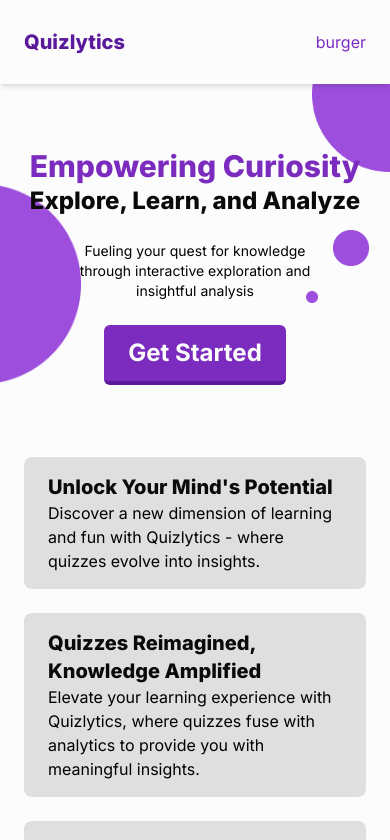
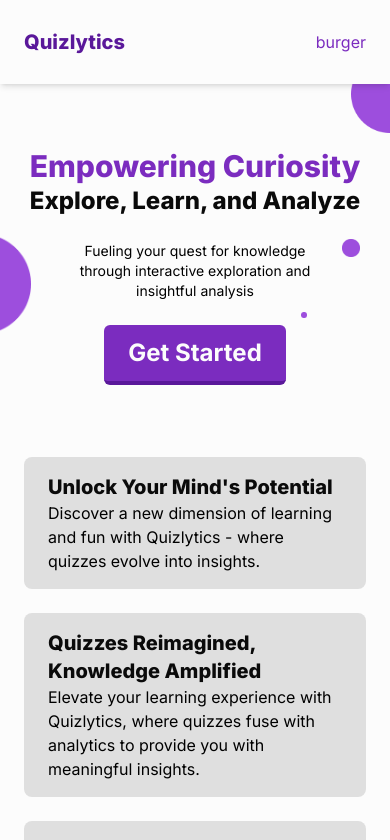
Before and after one commit to code-rizzard/quizlytics_nextjs, a Next.js app: page / in a window 390 px wide. Shown: the top 840 px of the page. Built offline with nearby package versions, Linux system fonts and the light colour scheme.

Commit message:
Added media queries and optimized animations

```diff
--- a/app/globals.css
+++ b/app/globals.css
@@ -3,7 +3,7 @@
 @tailwind utilities;
 
 .highlight__circle-12 {
-    @apply top-[55%] left-[80%] ;
+    @apply top-[60%] left-[78%] ;
 }
 .highlight__circle-156 {
     @apply top-[-40%] left-[100%] ;
@@ -16,14 +16,30 @@
     @apply top-[0%] left-[-5%] ;
 }
 
+:root {
+    --pop-scale: 1;
+    --pop-scale-over: 1.1;
+}
+
+@media screen and (max-width: 420px) {
+    :root {
+        --pop-scale: 0.5;
+        --pop-scale-over: 0.6;
+    }
+    .highlight__circle {
+        scale: var(--pop-scale);
+    }
+
+}
+
 .highlight__circle-anim {
-    animation: pop 0.8s backwards
+    animation: pop 1.5s both
         cubic-bezier(.17,.67,.19,.93);
     transform-origin: bottom left;
 }
 
 .brand__anim {
-    animation: fadeIn 0.5s backwards
+    animation: fadeIn 0.8s backwards
         ease-in-out;
         animation-delay: 300ms;
     transform-origin: top center;
@@ -52,9 +68,11 @@
         scale: 0
     }
     80% {
-        scale: 1.1
+        scale: var(--pop-scale-over)
+        /* scale: var(1.1) */
     }
     100% {
-        scale: 1
+        scalel: var(--pop-scale)
+        /* scalel: var(1) */
     }
 }
--- a/app/page.tsx
+++ b/app/page.tsx
@@ -34,9 +34,9 @@ export default function Home() {
 
         {
           highlightsCircleImageInfo.map((val, index) => (
-            <Image
+              <Image
             style={{animationDelay: `${(index+1) * 0.15}s`}}
-            className={`absolute z-[-10] select-none  highlight__circle-anim translate-x-[-50%] translate-y-[50%] highlight__circle-${val}`}
+            className={` highlight__circle absolute z-[-10] select-none  highlight__circle-anim translate-x-[-50%] translate-y-[50%] highlight__circle-${val}`}
             src="/images/circle.png"
             width={val}
             height={val}
```
